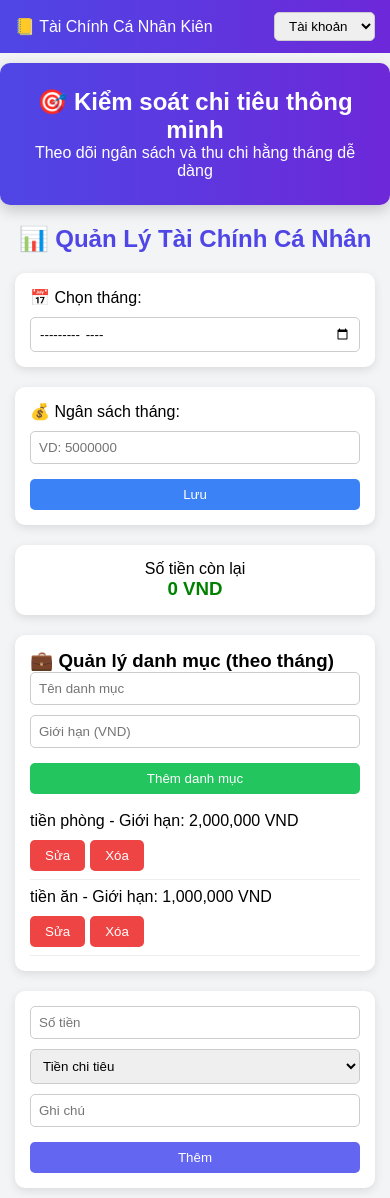
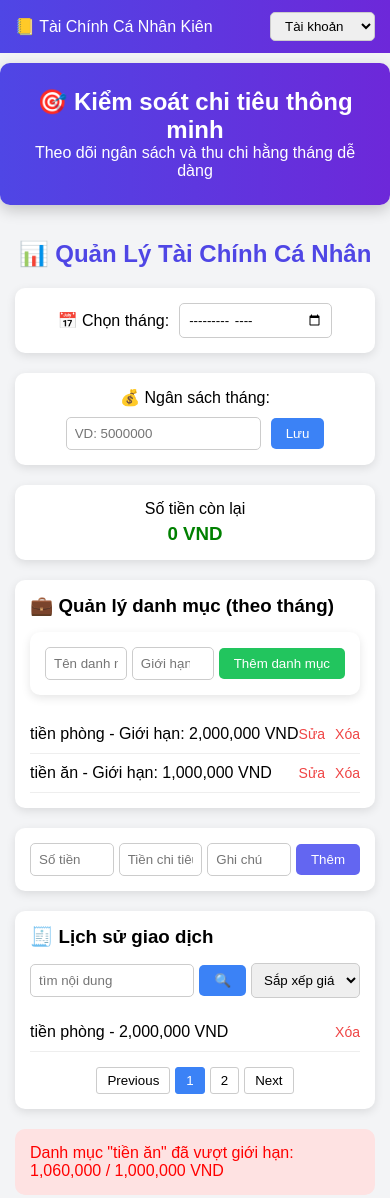
Before and after one commit to nguyenvotrungkien/Nguyenvotrungkien-B25DTCN185-STRUCTURE_FINANCE, a plain HTML site: page STRUCTURE_FINANCE/pages/index.html in a window 390 px wide. Shown: the top 1198 px of the page. Drawn offline with Linux system fonts and the light colour scheme.

Commit message:
Add files via upload

```diff
--- a/STRUCTURE_FINANCE/css/index.css
+++ b/STRUCTURE_FINANCE/css/index.css
@@ -1,3 +1,6 @@
+/* =========================================
+   1. RESET VÀ THIẾT LẬP CHUNG
+   ========================================= */
 * {
   margin: 0;
   padding: 0;
@@ -9,22 +12,51 @@ body {
   background: #f3f4f6;
 }
 
-/* HEADER */
+/* Các form control chung */
+input,
+select {
+  padding: 8px;
+  border-radius: 5px;
+  border: 1px solid #ccc;
+}
+
+/* Nút bấm (vẫn giữ class dùng chung vì màu sắc tái sử dụng nhiều) */
+.btn {
+  padding: 8px 15px;
+  border: none;
+  border-radius: 5px;
+  cursor: pointer;
+  color: white;
+}
+.btn.blue {
+  background: #3b82f6;
+}
+.btn.green {
+  background: #22c55e;
+}
+.btn.red {
+  background: #ef4444;
+}
+.btn.purple {
+  background: #6366f1;
+}
+
+/* =========================================
+   2. BỐ CỤC CHÍNH (LAYOUT)
+   ========================================= */
 .header {
   display: flex;
   justify-content: space-between;
   align-items: center;
-  padding: 15px 30px;
+  padding: 15px 208px;
   background: linear-gradient(90deg, #4f46e5, #6d28d9);
   color: white;
 }
-
 .account-select {
   padding: 5px 10px;
   border-radius: 5px;
 }
 
-/* BANNER */
 .banner {
   width: 60%;
   margin: 30px auto;
@@ -33,106 +65,163 @@ body {
   text-align: center;
   padding: 25px;
   border-radius: 10px;
-  box-shadow: 0 5px 15px rgba(0,0,0,0.2);
+  box-shadow: 0 5px 15px rgba(0, 0, 0, 0.2);
 }
 
-/* CONTAINER */
 .container {
   width: 60%;
   margin: auto;
 }
-
 .section-title {
   text-align: center;
   margin: 20px 0;
   color: #4f46e5;
 }
 
-/* CARD */
-.card {
+.footer {
+  text-align: center;
+  padding: 15px;
+  background: linear-gradient(90deg, #4f46e5, #6d28d9);
+  color: white;
+  margin-top: 30px;
+}
+
+/* =========================================
+   3. KHUNG (CARD) CHO CÁC DANH MỤC
+   Gộp chung các class phần tử để có nền trắng, bo góc (thay cho class .card cũ)
+   ========================================= */
+.month-selector,
+.budget-setup,
+.balance-summary,
+.category-manager,
+.transaction-adder,
+.transaction-history,
+.monthly-stats {
   background: white;
   padding: 20px;
   margin-bottom: 20px;
   border-radius: 10px;
-  box-shadow: 0 3px 10px rgba(0,0,0,0.1);
+  box-shadow: 0 3px 10px rgba(0, 0, 0, 0.1);
 }
 
-.row {
+/* =========================================
+   4. CHI TIẾT TỪNG DANH MỤC RIÊNG BIỆT
+   ========================================= */
+
+/* --- Chọn tháng --- */
+.month-selector {
+  display: flex;
+  align-items: center;
+  justify-content: center;
+  gap: 10px;
+}
+
+/* --- Ngân sách tháng --- */
+.budget-setup {
+  display: flex;
+  align-items: center;
+  justify-content: center;
+  gap: 10px;
+}
+
+/* --- Số tiền còn lại --- */
+.balance-summary {
+  text-align: center;
+}
+.balance-summary .money {
+  color: green;
+  margin-top: 5px;
+}
+
+/* --- Quản lý danh mục --- */
+.category-manager h3 {
+  margin-bottom: 15px;
+}
+.category-form {
+  display: flex;
+  align-items: center;
+  gap: 10px;
+}
+.category-list {
+  list-style: none;
+  margin-top: 15px;
+}
+.category-item {
+  display: flex;
+  justify-content: space-between;
+  align-items: center;
+  padding: 10px 0;
+  border-bottom: 1px solid #eee;
+}
+.category-actions {
   display: flex;
   gap: 10px;
-  align-items: center;
 }
 
-.center {
-  text-align: center;
+/* Ép nút Sửa/Xóa thành dạng text màu đỏ giống ảnh mẫu */
+.category-actions .btn,
+.history-item .btn {
+  background: transparent;
+  color: #ef4444; /* Màu đỏ */
+  padding: 0;
+  font-size: 14px;
+}
+.category-actions .btn:hover,
+.history-item .btn:hover {
+  text-decoration: underline;
 }
 
-.money {
-  color: green;
+/* --- Thêm giao dịch --- */
+.transaction-adder {
+  display: flex;
+  align-items: center;
+  gap: 10px;
+}
+/* Bỏ thuộc tính width: 100% đi, chỉ dùng flex: 1 để tránh bị ép xuống dòng */
+.transaction-adder input {
+  flex: 1;
 }
 
-/* INPUT */
-input, select {
-  padding: 8px;
-  border-radius: 5px;
-  border: 1px solid #ccc;
+/* --- Lịch sử giao dịch --- */
+.transaction-history h3 {
+  margin-bottom: 15px;
 }
-
-/* BUTTON */
-.btn {
-  padding: 8px 15px;
-  border: none;
-  border-radius: 5px;
-  cursor: pointer;
-  color: white;
+.history-controls {
+  display: flex;
+  justify-content: center;
+  align-items: center;
+  gap: 10px;
+  margin-bottom: 15px;
 }
-
-.blue {
-  background: #3b82f6;
+.history-list {
+  list-style: none;
 }
-
-.green {
-  background: #22c55e;
-}
-
-.red {
-  background: #ef4444;
-}
-
-.purple {
-  background: #6366f1;
-}
-
-/* LIST */
-.list {
-  list-style: none;
-  margin-top: 10px;
-}
-
-.list li {
+.history-item {
   display: flex;
   justify-content: space-between;
-  padding: 8px 0;
+  align-items: center;
+  padding: 10px 0;
   border-bottom: 1px solid #eee;
 }
-
-/* PAGINATION */
-.pagination {
+.history-pagination {
   display: flex;
+  justify-content: center;
   gap: 5px;
-  margin-top: 10px;
+  margin-top: 15px;
 }
-
-.pagination button {
+.history-pagination .page-btn {
   padding: 5px 10px;
+  border: 1px solid #ccc;
+  background: white;
+  border-radius: 3px;
+  cursor: pointer;
 }
-
-.pagination .active {
+.history-pagination .page-btn.active {
   background: #3b82f6;
   color: white;
+  border-color: #3b82f6;
 }
-
-/* ALERT */
+/* --- Cảnh báo (Alert) --- */
 .alert {
   background: #fee2e2;
   color: red;
@@ -141,22 +230,17 @@ input, select {
   margin-bottom: 20px;
 }
 
-/* TABLE */
-.table {
+/* --- Bảng thống kê --- */
+.monthly-stats h3 {
+  margin-bottom: 15px;
+}
+.stats-table {
   width: 100%;
   border-collapse: collapse;
 }
-
-.table th, .table td {
+.stats-table th,
+.stats-table td {
   padding: 10px;
   border-bottom: 1px solid #ddd;
+  text-align: left;
 }
-
-/* FOOTER */
-.footer {
-  text-align: center;
-  padding: 15px;
-  background: linear-gradient(90deg, #4f46e5, #6d28d9);
-  color: white;
-  margin-top: 30px;
-}
--- a/STRUCTURE_FINANCE/css/login.css
+++ b/STRUCTURE_FINANCE/css/login.css
@@ -6,78 +6,84 @@
   font-family: "Segoe UI", Tahoma, Geneva, Verdana, sans-serif;
 }
 
-/* Background toàn màn hình */
+/* Background toàn màn hình: Đảm bảo form luôn nằm ở chính giữa */
 body {
   height: 100vh;
-  background: #f3f4f6;
+  width: 100vw;
+  background: #f3f4f6; /* Màu nền xám nhạt */
   display: flex;
   align-items: center;
   justify-content: center;
+  overflow: hidden; /* Ngăn scroll bar nảy sinh gây lệch */
 }
 
 /* Card login */
 .loginCss {
-  width: 320px;
+  width: 360px; /* Cho form rộng ra một chút giống thiết kế */
   background: #ffffff;
-  padding: 25px 20px;
-  border-radius: 10px;
-  box-shadow: 0 10px 25px rgba(0, 0, 0, 0.08);
+  padding: 35px 25px;
+  border-radius: 12px;
+  /* Đổ bóng mềm, loại bỏ hiện tượng bị 2 khối hộp chồng lên nhau */
+  box-shadow: 0 4px 20px rgba(0, 0, 0, 0.05);
   text-align: center;
 }
 
 /* Title */
-.loginCss p:first-child {
-  margin-bottom: 15px;
-  font-size: 16px;
+.loginCss .login-title {
+  margin-bottom: 25px;
+  font-size: 18px;
+  color: #333;
 }
 
 /* Input */
-.loginCss input {
+.loginCss .login-input {
   width: 100%;
-  padding: 10px;
-  margin-bottom: 10px;
-  border-radius: 6px;
+  padding: 12px 15px;
+  margin-bottom: 15px;
+  border-radius: 8px;
   border: 1px solid #ddd;
   outline: none;
   font-size: 14px;
-  transition: 0.2s;
+  transition: all 0.2s ease;
 }
 
-.loginCss input:focus {
-  border-color: #6c63ff;
-  box-shadow: 0 0 0 2px rgba(108, 99, 255, 0.1);
+/* Hiệu ứng khi click vào ô input */
+.loginCss .login-input:focus {
+  border-color: #5a54e6;
+  box-shadow: 0 0 0 3px rgba(90, 84, 230, 0.1);
 }
 
 /* Button */
 .loginCss button {
   width: 100%;
-  padding: 10px;
+  padding: 12px;
   border: none;
-  border-radius: 6px;
-  background: linear-gradient(90deg, #6c63ff, #5a54e6);
+  border-radius: 8px;
+  background: #5a54e6; /* Màu xanh tím giống thiết kế */
   color: white;
+  font-size: 15px;
   font-weight: 600;
   cursor: pointer;
-  margin-top: 5px;
-  transition: 0.2s;
+  margin-top: 10px;
+  transition: background 0.2s ease;
 }
 
 .loginCss button:hover {
-  opacity: 0.9;
+  background: #4a45c6; /* Đậm hơn một chút khi hover */
 }
 
-/* Text dưới */
+/* Text dưới cùng */
 .loginCss p:last-child {
-  margin-top: 12px;
-  font-size: 13px;
+  margin-top: 20px;
+  font-size: 14px;
   color: #666;
 }
 
-/* Link */
+/* Link Đăng ký */
 .loginCss a {
-  color: #6c63ff;
+  color: #5a54e6;
   text-decoration: none;
-  font-weight: 500;
+  font-weight: 600;
 }
 
 .loginCss a:hover {
--- a/STRUCTURE_FINANCE/css/register.css
+++ b/STRUCTURE_FINANCE/css/register.css
@@ -6,77 +6,85 @@
   font-family: "Segoe UI", Tahoma, Geneva, Verdana, sans-serif;
 }
 
-/* Background */
+/* Background toàn màn hình, cố định ở giữa */
 body {
   height: 100vh;
+  width: 100vw;
   background: #f5f5f5;
   display: flex;
   align-items: center;
   justify-content: center;
+  overflow: hidden; /* Ngăn scroll bar */
 }
 
-/* Container */
+/* Container form đăng ký */
 .register-container {
-  width: 300px;
+  width: 450px; /* Tăng chiều rộng to hơn form login */
   background: #fff;
-  padding: 20px;
-  border-radius: 8px;
-  box-shadow: 0 6px 18px rgba(0, 0, 0, 0.06);
+  padding: 40px 30px; /* Nới rộng khoảng cách bên trong */
+  border-radius: 12px; /* Bo góc mượt giống login */
+  box-shadow: 0 4px 20px rgba(0, 0, 0, 0.05); /* Bóng mềm đồng bộ */
   text-align: center;
 }
 
-/* Title */
+/* Tiêu đề */
 .register-title {
-  font-size: 14px;
+  font-size: 22px; /* Chữ to rõ ràng hơn */
   font-weight: 600;
-  margin-bottom: 12px;
+  margin-bottom: 25px;
   color: #333;
 }
 
-/* Input */
+/* Ô nhập liệu (Input) */
 .register-input {
   width: 100%;
-  padding: 8px 10px;
-  margin-bottom: 8px;
-  border: 1px solid #e0e0e0;
-  border-radius: 4px;
-  font-size: 12px;
+  padding: 12px 15px; /* Làm ô input cao và dễ bấm hơn */
+  margin-bottom: 15px;
+  border: 1px solid #ddd;
+  border-radius: 8px;
+  font-size: 15px; /* Chữ trong ô to ra */
   outline: none;
+  transition: all 0.2s ease;
 }
 
+/* Hiệu ứng khi click vào ô input */
 .register-input:focus {
   border-color: #28a745;
+  box-shadow: 0 0 0 3px rgba(40, 167, 69, 0.1);
 }
 
-/* Button */
+/* Nút bấm (Button) */
 .register-btn {
   width: 100%;
-  padding: 8px;
+  padding: 14px;
   background: #1e9e43;
   color: white;
   border: none;
-  border-radius: 4px;
-  font-size: 13px;
+  border-radius: 8px;
+  font-size: 16px; /* Chữ nút to hơn */
+  font-weight: 600;
   cursor: pointer;
-  margin-top: 5px;
+  margin-top: 10px;
+  transition: background 0.2s ease;
 }
 
 .register-btn:hover {
   background: #188a39;
 }
 
-/* Footer */
+/* Phần chữ phía dưới (Footer) */
 .register-footer {
-  margin-top: 10px;
-  font-size: 11px;
+  margin-top: 25px;
+  font-size: 14px; /* Chữ to dễ đọc hơn */
   color: #666;
 }
 
-/* Link */
+/* Link Đăng nhập */
 .register-link {
   color: #4a4aff;
   text-decoration: none;
-  margin-left: 3px;
+  margin-left: 5px;
+  font-weight: 600;
 }
 
 .register-link:hover {
--- a/STRUCTURE_FINANCE/css/responsive.css
+++ b/STRUCTURE_FINANCE/css/responsive.css
@@ -1,59 +1,69 @@
 @media (max-width: 768px) {
-
-  /* HEADER giữ nguyên full width */
+  /* HEADER */
   .header {
     padding: 12px 15px;
+    gap: 10px;
   }
 
-  /* ❌ BỎ margin auto + width 90% */
+  /* BANNER */
   .banner {
     width: 100%;
-    margin: 0; /* QUAN TRỌNG */
-    border-radius: 0; /* nếu muốn sát mép giống ảnh */
-     width: 100%;
-    margin-top: 10px; /* tạo khoảng cách với header */
-    border-radius: 10px; /* giống card trong ảnh */
+    margin: 10px 0 0 0;
+    border-radius: 10;
   }
 
-  /* container mới là phần có khoảng cách */
+  /* CONTAINER */
   .container {
     width: 100%;
-    padding: 0 15px;
-  }
-
-  /* các card giữ spacing bên trong container */
-  .card {
     padding: 15px;
   }
 
-  /* ROW -> dọc */
-  .row {
-    flex-direction: column;
-    align-items: stretch;
+  .month-selector,
+  .budget-setup,
+  .balance-summary,
+  .category-manager,
+  .transaction-adder,
+  .transaction-history,
+  .monthly-stats {
+    padding: 15px;
   }
 
-  input,
-  select,
-  .btn {
-    width: 100%;
+  /* Giữ phần Chọn tháng và Ngân sách nằm ngang, căn giữa, không bị kéo giãn 100% */
+  .month-selector,
+  .budget-setup {
+    display: flex;
+    flex-direction: row; /* Giữ nguyên nằm ngang */
+    justify-content: center; /* Căn giữa giống bản Figma */
+    align-items: center; /* Đảm bảo chữ và ô input ngang hàng nhau */
+    flex-wrap: wrap; /* Chỉ rớt xuống dòng nếu em xem trên màn hình điện thoại cực kỳ bé */
+    gap: 10px;
   }
 
-  .btn {
-    margin-top: 5px;
+  /* Cố định các phần nhập liệu và danh sách luôn nằm ngang giống ảnh mẫu */
+  .category-form,
+  .transaction-adder,
+  .history-controls {
+    display: flex;
+    flex-direction: row;
+    gap: 5px; /* Thu nhỏ khoảng cách lại một chút trên mobile */
   }
 
-  .list li {
-    flex-direction: column;
-    align-items: flex-start;
-    gap: 5px;
+  .category-item,
+  .history-item {
+    display: flex;
+    flex-direction: row;
+    align-items: center;
   }
 
-  .list li div {
-    display: flex;
-    gap: 5px;
+  /* Đảm bảo các input trong form ngang tự động co giãn mà không tràn viền */
+  .category-form input,
+  .transaction-adder input,
+  .history-controls input {
+    min-width: 0; /* Rất quan trọng: giúp input flexbox có thể thu nhỏ hơn kích thước mặc định */
   }
 
-  .pagination {
+  /* PHÂN TRANG */
+  .history-pagination {
     justify-content: center;
     flex-wrap: wrap;
   }
--- a/STRUCTURE_FINANCE/pages/index.html
+++ b/STRUCTURE_FINANCE/pages/index.html
@@ -5,7 +5,7 @@
     <meta name="viewport" content="width=device-width, initial-scale=1.0" />
     <title>Document</title>
     <link rel="stylesheet" href="/css/index.css" />
-    <link rel="stylesheet" href="/css/responsive.css">
+    <link rel="stylesheet" href="/css/responsive.css" />
   </head>
   <body>
     <header class="header">
@@ -15,6 +15,7 @@
       <div class="header-right">
         <select class="account-select">
           <option>Tài khoản</option>
+          <option>Đăng Xuất</option>
         </select>
       </div>
     </header>
@@ -27,42 +28,42 @@
     <section class="container">
       <h2 class="section-title">📊 Quản Lý Tài Chính Cá Nhân</h2>
 
-  <div class="card row">
+      <div class="month-selector">
         <p>📅 Chọn tháng:</p>
         <input type="month" />
       </div>
 
-  <div class="card row">
+      <div class="budget-setup">
         <p>💰 Ngân sách tháng:</p>
         <input placeholder="VD: 5000000" type="number" />
         <button class="btn blue">Lưu</button>
       </div>
 
-  <div class="card center">
+      <div class="balance-summary">
         <p>Số tiền còn lại</p>
         <h3 class="money">0 VND</h3>
       </div>
 
-  <div class="card">
+      <div class="category-manager">
         <h3>💼 Quản lý danh mục (theo tháng)</h3>
 
-    <div class="row">
+        <div class="category-form transaction-adder">
           <input placeholder="Tên danh mục" type="text" />
           <input placeholder="Giới hạn (VND)" type="number" />
           <button class="btn green">Thêm danh mục</button>
         </div>
 
-    <ul class="list">
-      <li>
+        <ul class="category-list">
+          <li class="category-item">
             <span>tiền phòng - Giới hạn: 2,000,000 VND</span>
-        <div>
+            <div class="category-actions">
               <button class="btn red">Sửa</button>
               <button class="btn red">Xóa</button>
             </div>
           </li>
-      <li>
+          <li class="category-item">
             <span>tiền ăn - Giới hạn: 1,000,000 VND</span>
-        <div>
+            <div class="category-actions">
               <button class="btn red">Sửa</button>
               <button class="btn red">Xóa</button>
             </div>
@@ -70,19 +71,17 @@
         </ul>
       </div>
 
-  <div class="card row">
+      <div class="transaction-adder">
         <input placeholder="Số tiền" type="number" />
-    <select>
-      <option>Tiền chi tiêu</option>
-    </select>
+        <input placeholder="Tiền chi tiêu" type="text" />
         <input placeholder="Ghi chú" type="text" />
         <button class="btn purple">Thêm</button>
       </div>
 
-  <div class="card">
+      <div class="transaction-history">
         <h3>🧾 Lịch sử giao dịch</h3>
 
-    <div class="row">
+        <div class="history-controls">
           <input placeholder="tìm nội dung " type="text" />
           <button class="btn blue">🔍</button>
           <select>
@@ -90,18 +89,18 @@
           </select>
         </div>
 
-    <ul class="list">
-      <li>
+        <ul class="history-list">
+          <li class="history-item">
             <span>tiền phòng - 2,000,000 VND</span>
             <button class="btn red">Xóa</button>
           </li>
         </ul>
 
-    <div class="pagination">
-      <button>Previous</button>
-      <button class="active">1</button>
-      <button>2</button>
-      <button>Next</button>
+        <div class="history-pagination">
+          <button class="page-btn">Previous</button>
+          <button class="page-btn active">1</button>
+          <button class="page-btn">2</button>
+          <button class="page-btn">Next</button>
         </div>
       </div>
 
@@ -109,10 +108,10 @@
         Danh mục "tiền ăn" đã vượt giới hạn: 1,060,000 / 1,000,000 VND
       </div>
 
-  <div class="card">
+      <div class="monthly-stats">
         <h3>📆 Thống kê chi tiêu các tháng</h3>
 
-    <table class="table">
+        <table class="stats-table">
           <thead>
             <tr>
               <th>Tháng</th>
@@ -125,9 +124,7 @@
       </div>
     </section>
 
-<footer class="footer">
-  © 2025 Quản Lý Tài Chính Cá Nhân
-</footer>
+    <footer class="footer">© 2025 Quản Lý Tài Chính Cá Nhân</footer>
     <script src="/js/index.js"></script>
   </body>
 </html>
```
Also changed, not shown: STRUCTURE_FINANCE/js/login.js (+62 -0 lines), STRUCTURE_FINANCE/js/register.js (+118 -0 lines), STRUCTURE_FINANCE/pages/login.html (+9 -4 lines), STRUCTURE_FINANCE/pages/register.html (+26 -7 lines). Lines whose indentation alone changed are shown as unchanged.
